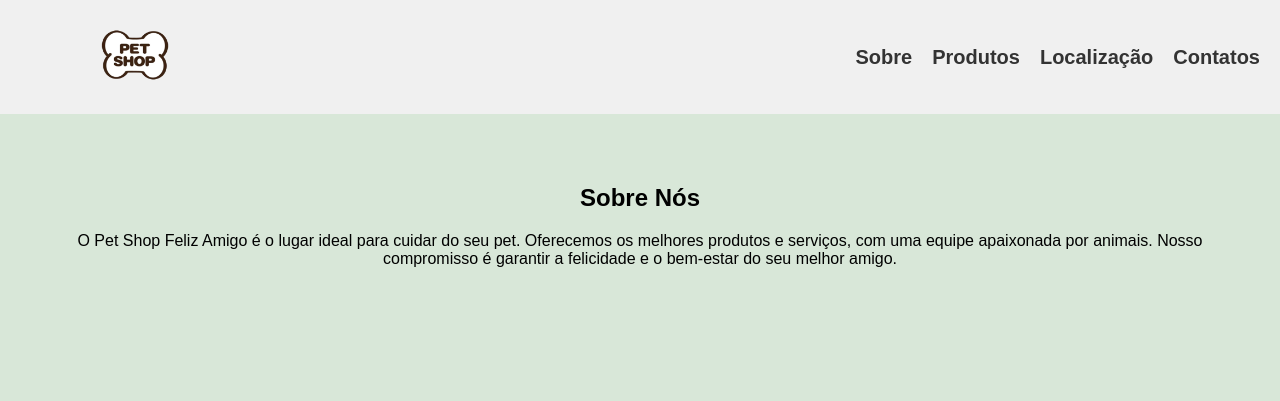
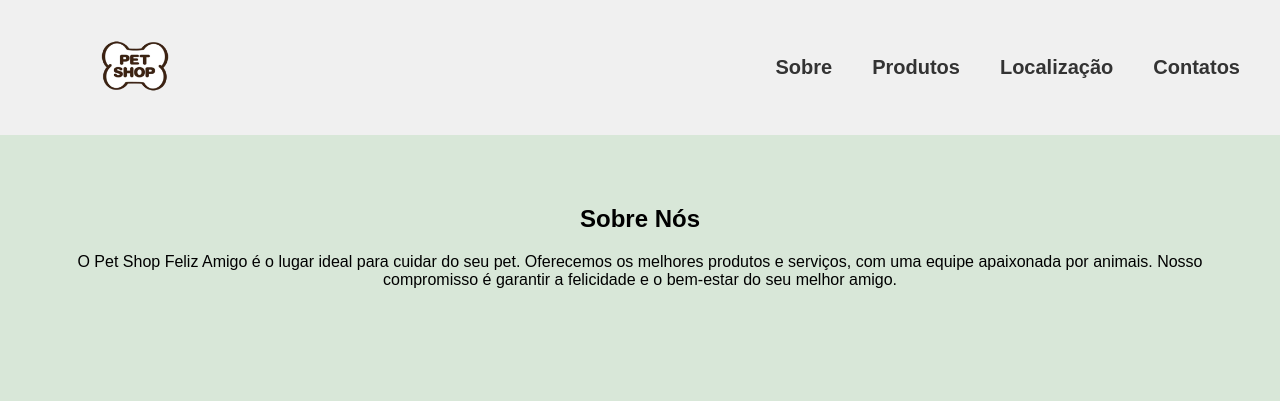
Before and after one commit to eknerph/landingpetshop, a plain HTML site: page index.html in a window 1280 px wide. Shown: the top 401 px of the page. Drawn offline with Linux system fonts and the light colour scheme.

Commit message:
style: ajustada a margin li

```diff
--- a/style.css
+++ b/style.css
@@ -30,7 +30,7 @@ nav ul {
 }
 
 nav ul li {
-  margin-left: 20px;
+  margin: 20px;
 }
 
 nav ul li a {
```
